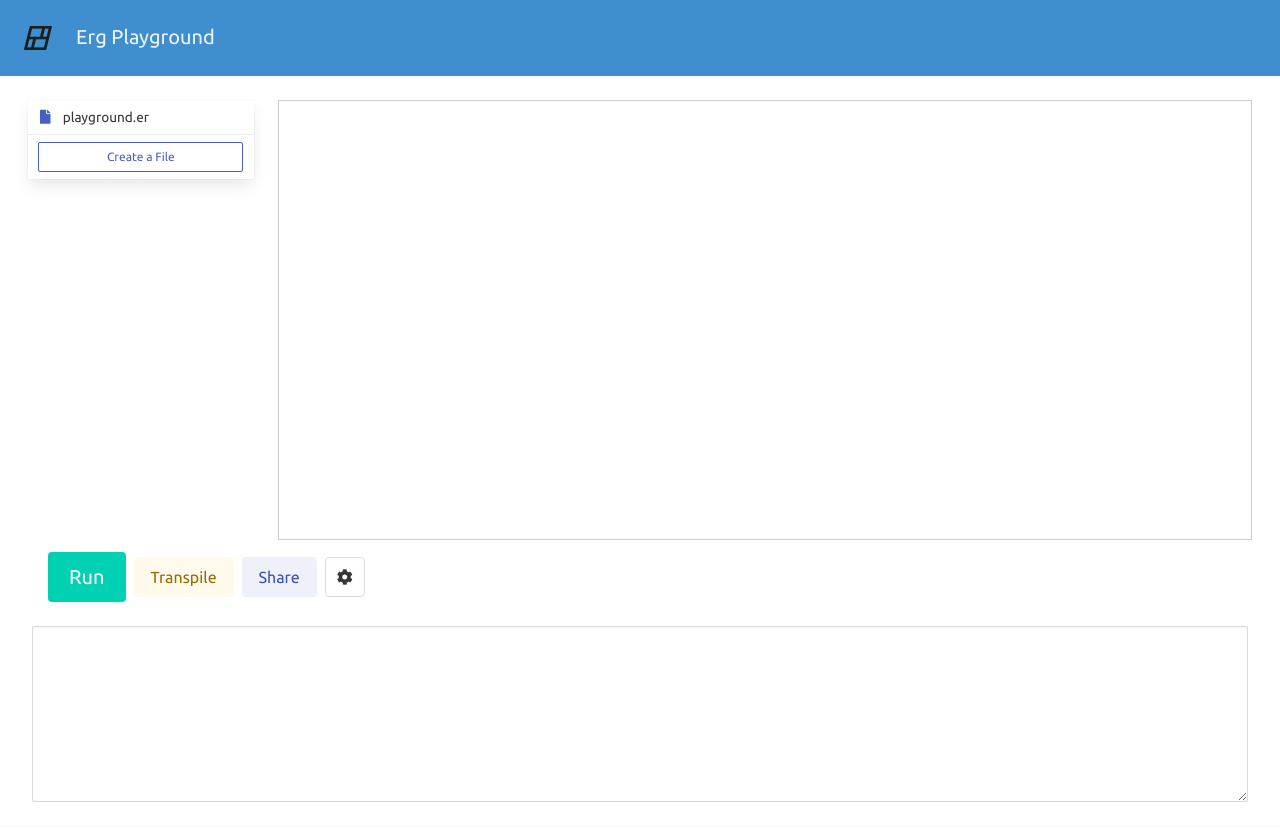
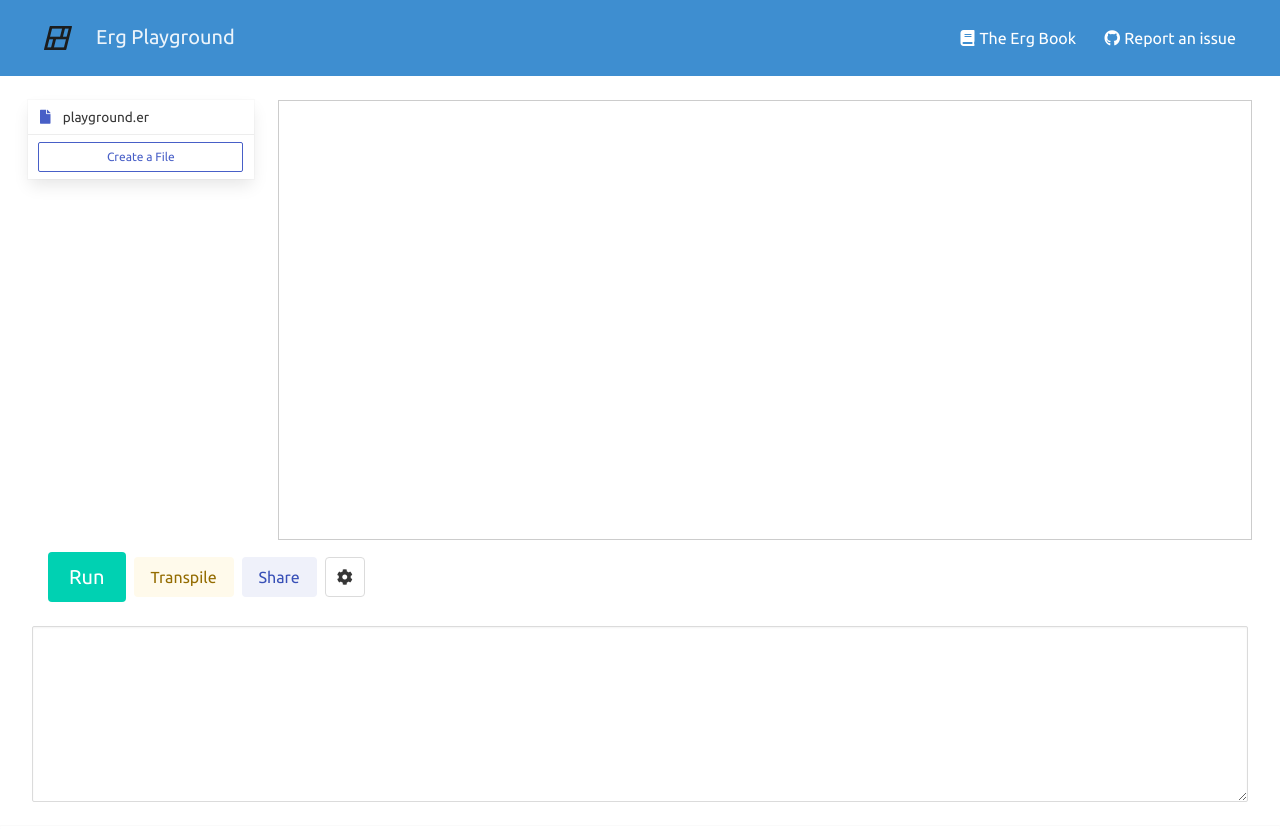
Before and after one commit to erg-lang/web-ide, a website built with webpack: page script/index.html in a window 1280 px wide. Built offline with nearby package versions, Linux system fonts and the light colour scheme; what erg-playground, monaco-editor would draw is missing.

Commit message:
Add navbar

```diff
--- a/script/index.html
+++ b/script/index.html
@@ -15,7 +15,24 @@
 <body>
     <section id="hero" class="hero block is-info is-small">
         <div class="hero-body" id="hero-playground">
-            <div id="logo-container" class="container columns"></div>
+            <nav id="logo-container" class="navbar columns">
+                <div class="container is-fluid">
+                    <div id="erg-brand" class="navbar-brand"></div>
+                    <div class="navbar-menu">
+                        <div class="navbar-end">
+                            <!--<a class="navbar-item">Examples</a>-->
+                            <a class="navbar-item" href="http://erg-lang.org/the-erg-book" target="_blank">
+                                <span class="icon"><i class="fas fa-book"></i></span>
+                                <span>The Erg Book</span>
+                            </a>
+                            <a class="navbar-item" href="https://github.com/erg-lang/web-ide/issues/new" target="_blank">
+                                <span class="icon"><i class="fab fa-github"></i></span>
+                                <span>Report an issue</span>
+                            </a>
+                        </div>
+                    </div>
+                </div>
+            </nav>
             <!--<div class="notification is-small has-text-grey-dark" id="hero-note">Web-REPL is here: <a
                     href="https://erg-lang.org/web-repl/">https://erg-lang.org/web-repl</a>
                 <button class="delete" id="notif-delete-button"></button>
--- a/script/index.ts
+++ b/script/index.ts
@@ -234,7 +234,7 @@ export class Application {
 	}
 
 	init_header(this: this) {
-		const logo = document.getElementById("logo-container")!;
+		const brand = document.getElementById("erg-brand")!;
 		// The logo is too large before adjustment and should not be placed directly on the html.
 		const logo_img = document.createElement("img");
 		logo_img.src =
@@ -242,11 +242,12 @@ export class Application {
 		logo_img.alt = "erg logo";
 		logo_img.className = "column is-narrow logo";
 		logo_img.id = "erg-logo";
-		logo.appendChild(logo_img);
+		brand.appendChild(logo_img);
 		const title = document.createElement("p");
 		title.className = "subtitle column";
 		title.innerHTML = "Erg Playground";
-		logo.appendChild(title);
+		title.style.whiteSpace = "nowrap";
+		brand.appendChild(title);
 		const hero_body = document.getElementById("hero-playground")!;
 		const note = document.getElementById("hero-note")!;
 		const close_btn = document.getElementById(
```
